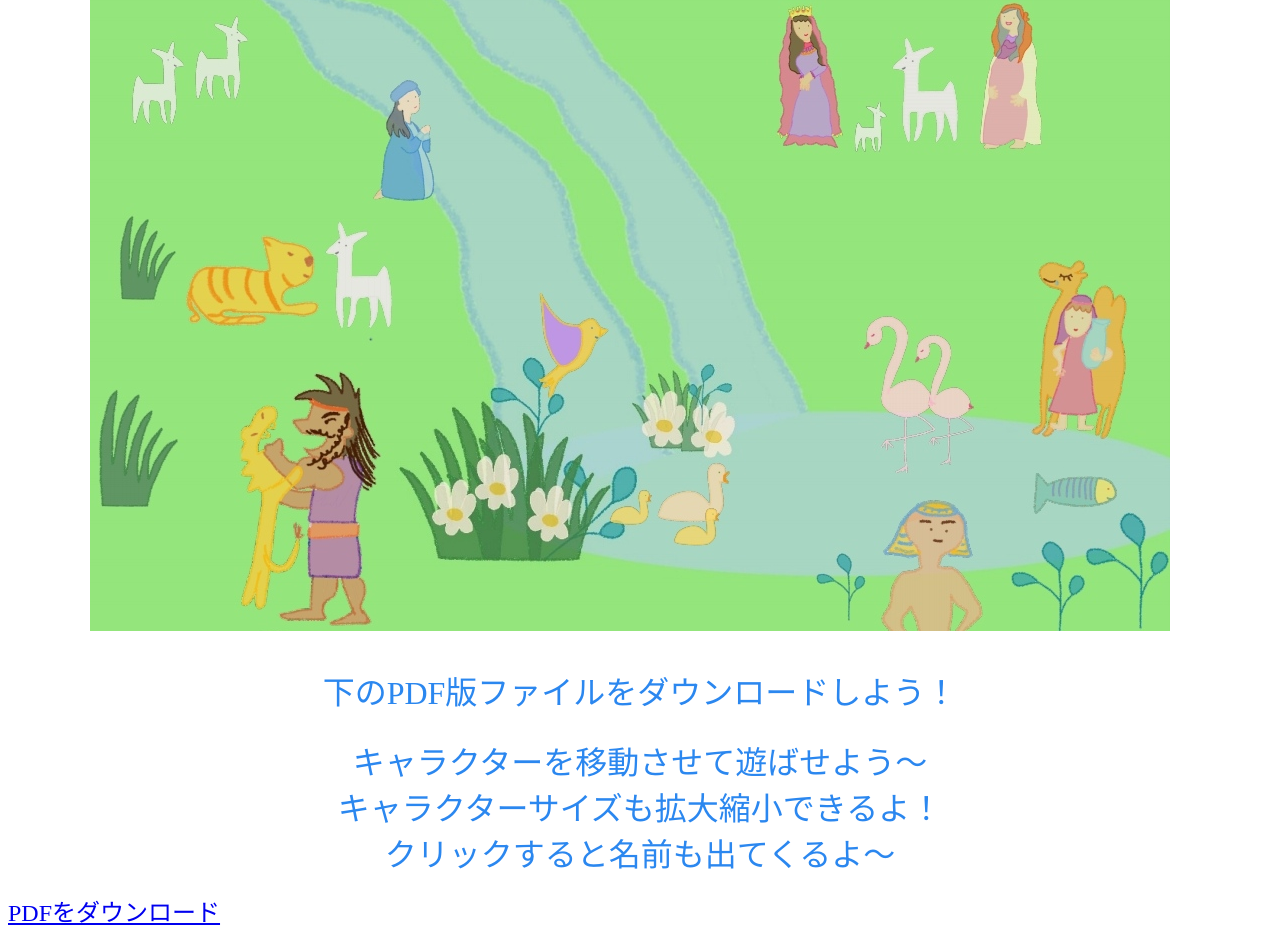
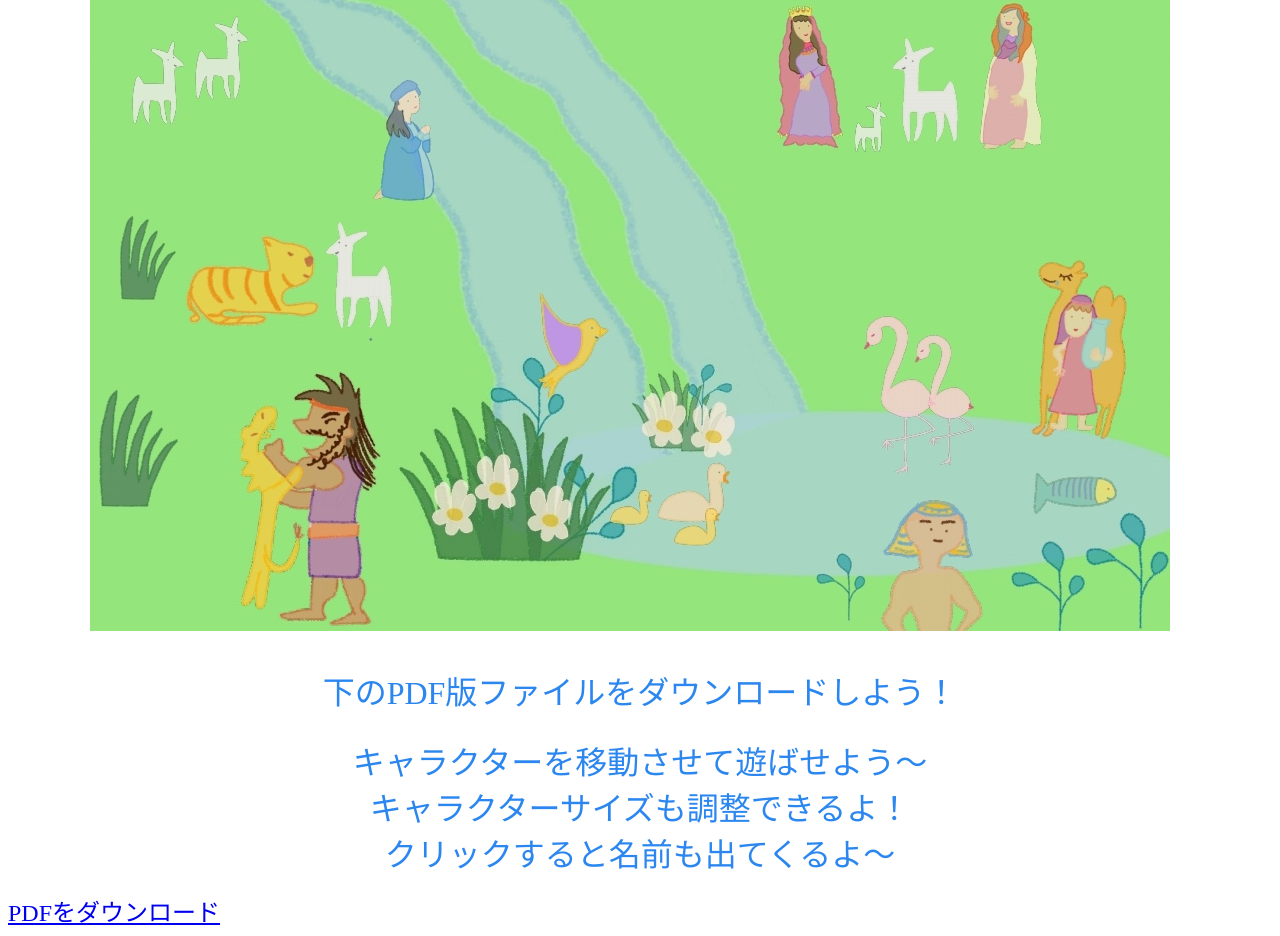
Before and after one commit to knz2021/Paradise-tate, a plain HTML site: page index.html in a window 1280 px wide. Shown: the part 751-1687 px from the top of the page. Drawn offline with Linux system fonts and the light colour scheme.

Commit message:
Update index.html

```diff
--- a/index.html
+++ b/index.html
@@ -20,7 +20,7 @@
   <br>
   <p>下のPDF版ファイルをダウンロードしよう！</p>
 　<p>キャラクターを移動させて遊ばせよう～</p>
-  <p>キャラクターサイズも拡大縮小できるよ！</p>
+  <p>キャラクターサイズも調整できるよ！</p>
   <p>クリックすると名前も出てくるよ～</p>
   <br>
  <a href="./leyuan.pdf" download="leyuan.pdf">PDFをダウンロード</a>
```
